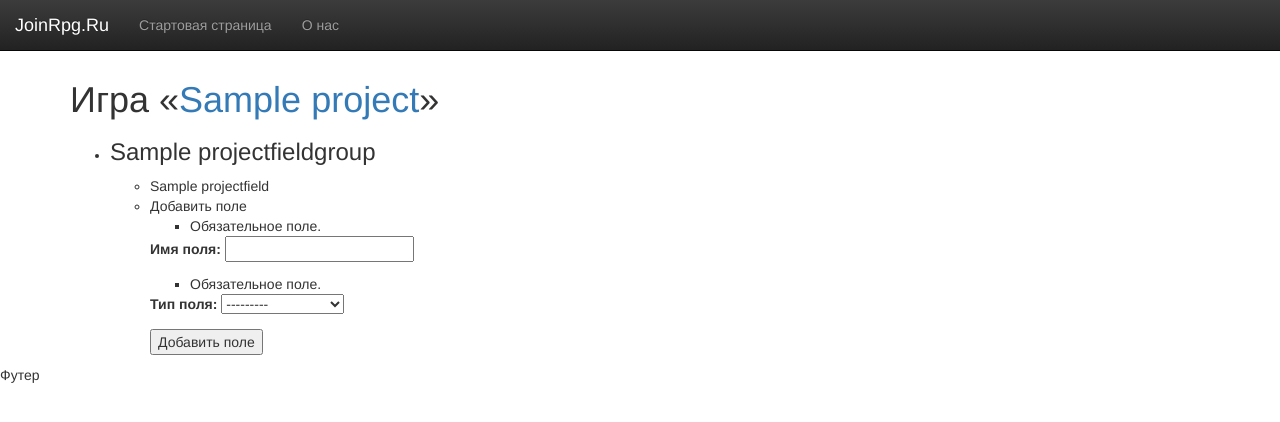
After one commit to joinrpg/joinrpg-unused, a Django app: page /project/1/fields in a window 1280 px wide. The commit adds this page. Shown: the top 422 px of the page. Run offline with Django 3.2, Linux system fonts and the light colour scheme; tables that the repository leaves empty hold one stand-in row (values such as "Sample post"); some libraries are stand-ins or nearby versions.

Commit message:
Add a little more functions for fields

```diff
--- a/claims/models.py
+++ b/claims/models.py
@@ -194,11 +194,33 @@ class ProjectAcl(JRModel):
 # Группы полей заявок в проекте
 class ProjectFieldGroup(JRModel):
     project = models.ForeignKey(Project)
+    name = models.CharField('Название группы полей', max_length=255)
+    order = OrderField('Порядок')
+    description = models.TextField('Описание группы полей', max_length=1023)
+
+class ProjectFieldTypeImpl:
+    def __init__ (self, id, name):
+        self.id = id
+        self.name = name
+
+    def as_choice(self):
+        return (self.id, self.name)
 
 # Поля заявки в проекте
 class ProjectField(JRModel):
+    TYPE_TEXT = ProjectFieldTypeImpl(1, 'Текстовое поле')
+
+    ALL_TYPES = [TYPE_TEXT]
+
     project = models.ForeignKey(Project)
-    project_field_group = models.ForeignKey(ProjectFieldGroup, blank=True, null=True)
+    project_field_group = models.ForeignKey(ProjectFieldGroup)
+
+    name = models.CharField('Имя поля', max_length=255)
+    order = OrderField('Порядок')
+    type = models.PositiveSmallIntegerField('Тип поля', choices = map (lambda x: x.as_choice(), ALL_TYPES))
+
+    def get_type(self):
+        return next(x for x in ALL_TYPES if x.id == self.type)
 
 # Значения комбобоксов в полях заявок в проекте
 class ProjectFieldValue(JRModel):
--- /dev/null
+++ b/claims/templates/projects/fields.html
@@ -0,0 +1,31 @@
+{% extends "common/base.html" %}
+
+{% load bootstrap3 %}
+
+{% block pagetitle %} Joinrpg: Старт {% endblock %}
+{% block content %}
+<h1>Игра «<a href="{% url 'project_start' project.id %}">{{project.name}}</a>»</h1>
+<section>
+        <ul>
+        {% for fieldGroup in project.projectfieldgroup_set.all %}
+            <li><h3>{{fieldGroup.name}}</h3>
+            <section>
+                <ul>
+                 {% for field in fieldGroup.projectfield_set.all %}
+                    <li>{{field.name}}</li>
+                 {% endfor %}
+                 <li>Добавить поле
+                    <form action="" method="post">
+                        {% csrf_token %}
+                        {{ create_field_form.as_p }}
+                        <input type="submit" value="Добавить поле">
+                    </form>
+                 </li>
+            </section>
+            </li>
+        {% empty %}
+            <li>Группы полей отсутствуют</li>
+        {% endfor %}
+    </ul>
+</section>
+{% endblock %}
--- a/claims/templates/projects/start.html
+++ b/claims/templates/projects/start.html
@@ -12,4 +12,8 @@
     <h2>Описание проекта</h2>
     <p>{{project.description}}</p>
 </section>
+<section>
+    <h2>Служебные функции (TODO: применять права)</h2>
+    <li><a href="{% url 'project_edit_fields' project.id %}">Редактировать поля объектов</a></li>
+</section>
 {% endblock %}
--- a/claims/urls.py
+++ b/claims/urls.py
@@ -10,4 +10,5 @@ urlpatterns = patterns('',
     url(r'^project/discover/?$', views.project_discover, name='project_discover'),
     url(r'^project/create/?$', views.project_create, name='project_create'),
     url(r'^project/(?P<project_id>[0-9]+)/?$', views.project_start, name='project_start'),
+    url(r'^project/(?P<project_id>[0-9]+)/fields/?$', views.project_edit_fields, name='project_edit_fields'),
 )
--- a/claims/views.py
+++ b/claims/views.py
@@ -19,18 +19,32 @@ class CreateProjectForm(ModelForm):
         model = models.Project
         fields = ['name', 'external_uri', 'description', 'game_begin_date', 'game_end_date']
 
+class CreateProjectFieldForm(ModelForm):
+    class Meta:
+        model = models.ProjectField
+        fields = ['name', 'type']
+
 @transaction.atomic
 def save_project_to_db(instance):
     instance.author = models.User.objects.first() # TODO[Dair] Как сохранять здесь правильного пользователя?
     instance.status = models.ProjectStatus.objects.filter(is_default_status=True).first()
     instance.save() #Сохраняем
+
     root_acl = models.ProjectAcl.create_author_fullcontrol(instance)
     root_acl.save() #grant author fullcontrol rights
+
     root_object = models.Object()
     root_object.project = instance
     root_object.name = 'Вся игра'
     root_object.author = instance.author
     root_object.save()
+
+    defaultFieldGroup = models.ProjectFieldGroup()
+    defaultFieldGroup.project = instance
+    defaultFieldGroup.name = 'Персонаж'
+    defaultFieldGroup.order = 1
+    defaultFieldGroup.save()
+
     return instance.id
 
 def project_create(request):
@@ -45,3 +59,7 @@ def project_create(request):
 
 def project_start(request, project_id):
     return render(request, 'projects/start.html', {'project': models.Project.objects.get(id=project_id)})
+
+def project_edit_fields(request, project_id):
+    create_field_form = CreateProjectFieldForm(request.POST)
+    return render(request, 'projects/fields.html', {'project': models.Project.objects.get(id=project_id), 'create_field_form': create_field_form})
```
Also changed, not shown: claims/migrations/0004_auto_20150418_1534.py (added).
